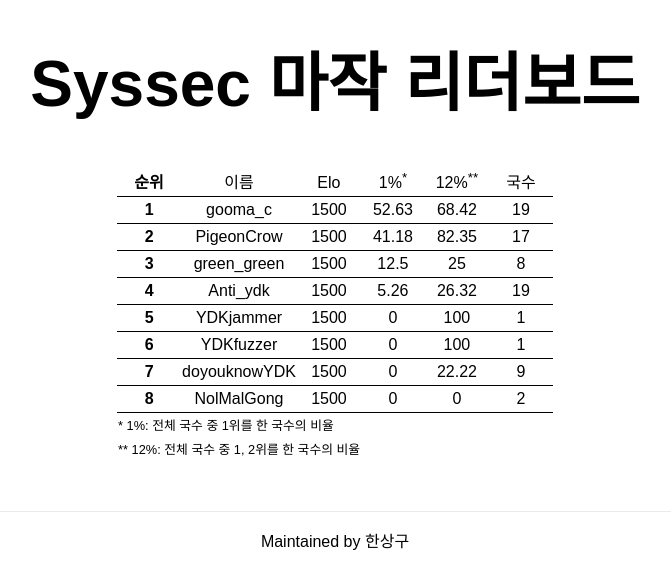
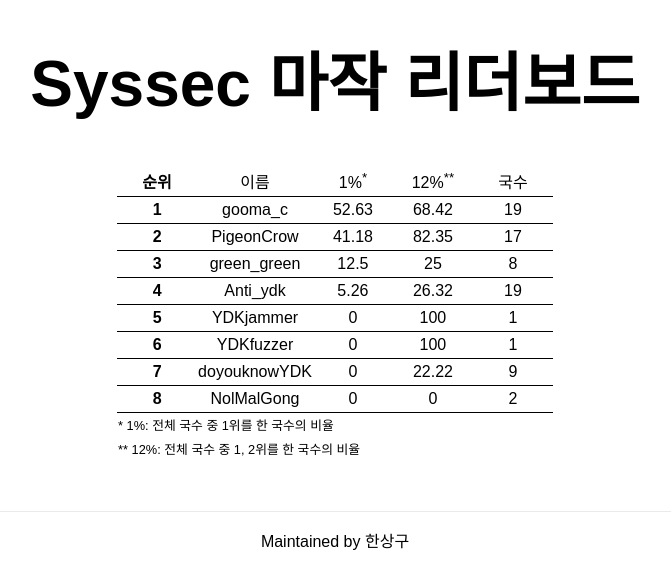
Before and after one commit to KOREAN139/syssec-leaderboard, a Next.js app: page / in a window 1280 px wide. Shown: the top 588 px of the page, without its empty margins (305-976 px from the left). Built offline with nearby package versions, Linux system fonts and the light colour scheme; a web font is replaced by a local one.

Commit message:
refactor(page): ELO 구현 전까지 열을 삭제 (#15)

```diff
--- a/pages/index.tsx
+++ b/pages/index.tsx
@@ -25,7 +25,6 @@ const Home: NextPage = () => {
               <tr>
                 <th>순위</th>
                 <td>이름</td>
-                <td>Elo</td>
                 <td>1%<sup>*</sup></td>
                 <td>12%<sup>**</sup></td>
                 <td>국수</td>
@@ -44,7 +43,6 @@ const Home: NextPage = () => {
               <tr key={`leader-table-${stat.rank}`}>
                 <th>{stat.rank}</th>
                 <td>{stat.player}</td>
-                <td>1500</td>
                 <td>{+stat.firstRatio.toFixed(2)}</td>
                 <td>{+stat.upperSecondRatio.toFixed(2)}</td>
                 <td>{stat.totalGames}</td>
--- a/styles/Home.module.css
+++ b/styles/Home.module.css
@@ -55,7 +55,7 @@
 .leaderboard td {
   text-align: center;
   line-height: 1.5rem;
-  width: 4rem;
+  width: 5rem;
 }
 
 .leaderboard tfoot td {
```
